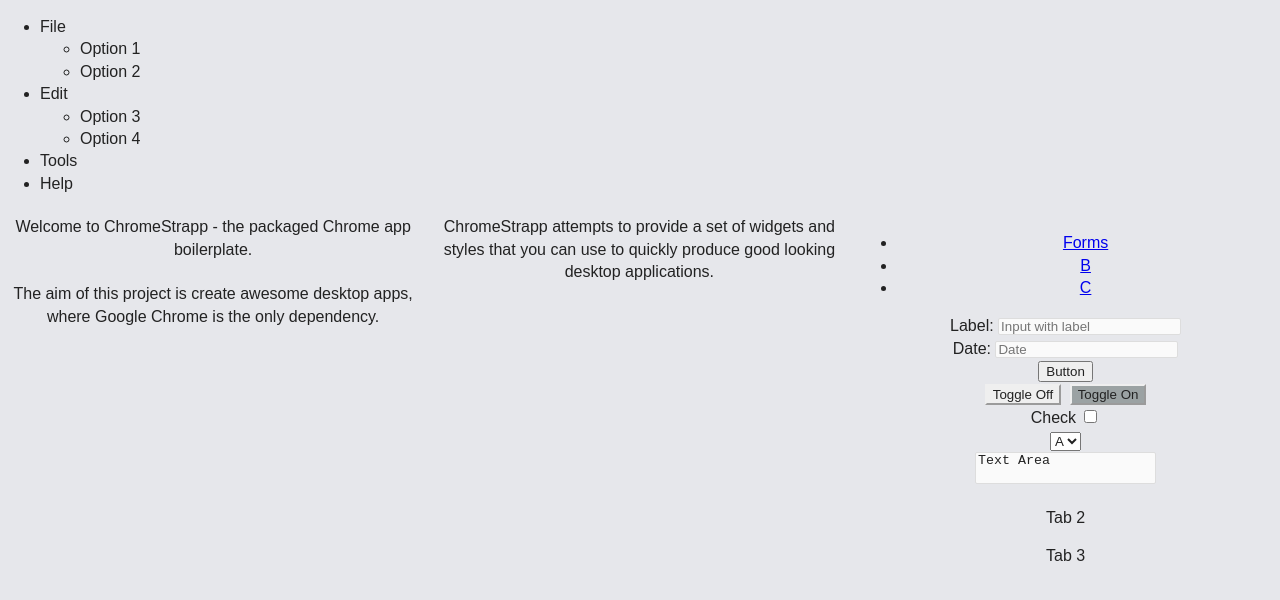
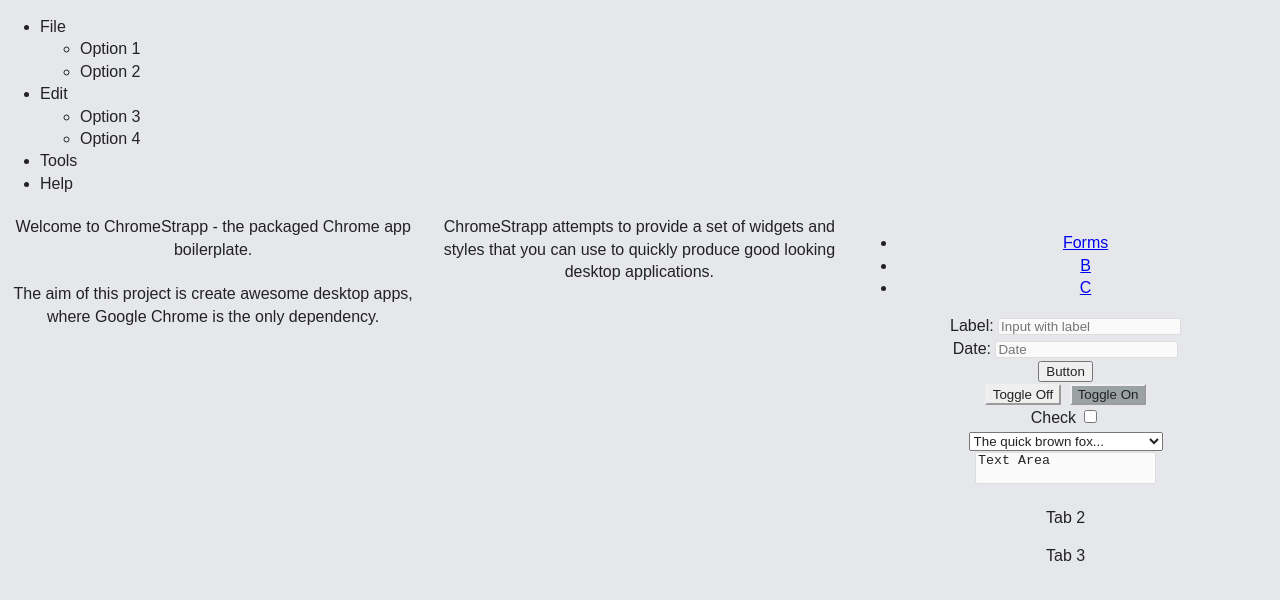
Before and after one commit to jsrn/ChromeStrapp, a plain HTML site: page index.html in a window 1280 px wide. Drawn offline with Linux system fonts and the light colour scheme.

Commit message:
enhanced select text

```diff
--- a/index.html
+++ b/index.html
@@ -72,8 +72,8 @@
                     <br>
 
                     <select>
-                        <option>A</option>
-                        <option>B</option>
+                        <option>The quick brown fox...</option>
+                        <option>Lorem ipsum dolor sit amet...</option>
                     </select>
 
                     <br>
```
